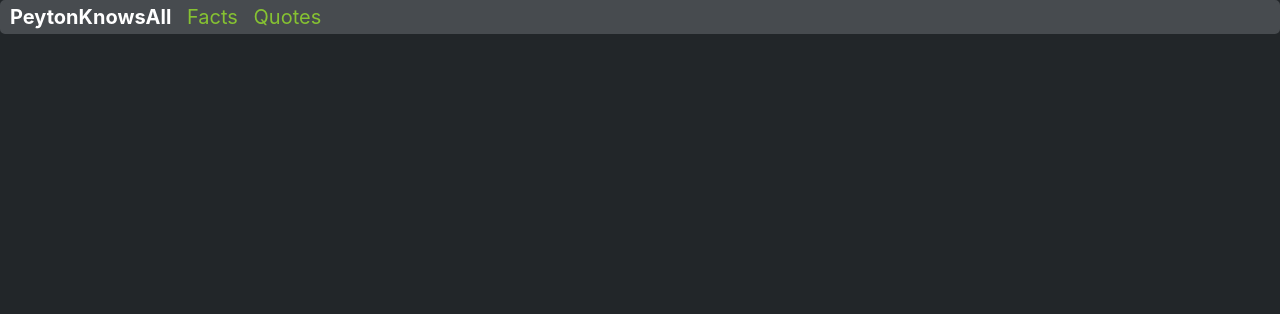
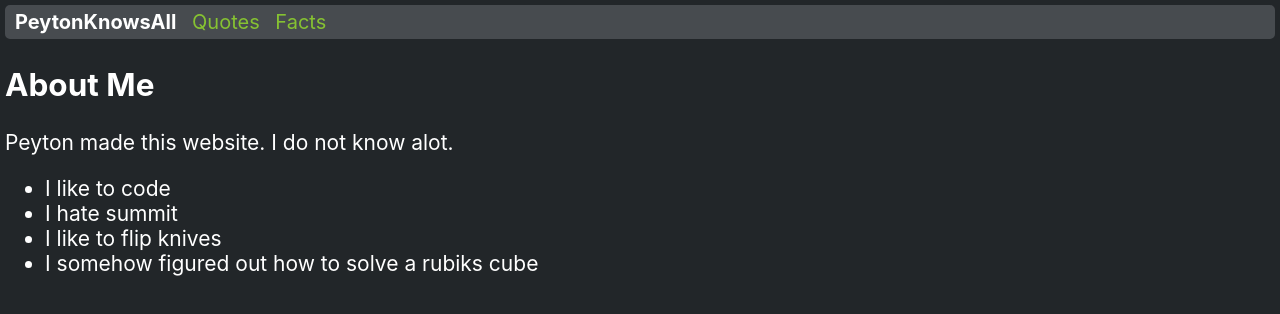
Before and after one commit to Peyton-k/Website, a plain HTML site: page aboutme.html in a window 1280 px wide. Drawn offline with Linux system fonts and the light colour scheme.

Commit message:
Add files via upload

```diff
--- a/aboutme.html
+++ b/aboutme.html
@@ -6,16 +6,26 @@
     <meta name="viewport" content="width=device-width, initial-scale=1.0">
     <title>About Me</title>
 
+    <link rel="stylesheet" href="all.css">
     <link rel="stylesheet" href="nav.css">
-    <link rel="stylesheet" href="all.css">
 
 </head>
 <body>
     <div class="nav">
             <a class="active" href="main.html">PeytonKnowsAll</a>
-            <a href="aboutme.html">Facts</a>
-            <a href="link.html">Quotes</a>
-        </div>
+            <a href="quotes.html">Quotes</a>
+            <a href="facts.html">Facts</a>
     </div>
+    <h2>About Me</h2>
+    <p>
+        Peyton made this website. I do not know alot.
+    </p>
+    <ul>
+        <li>I like to code</li>
+        <li>I hate summit</li>
+        <li>I like to flip knives</li>
+        <li>I somehow figured out how to solve a rubiks cube</li>
+    </ul>
+
 </body>
 </html>
--- a/all.css
+++ b/all.css
@@ -1,9 +1,9 @@
 body {
-    margin: 0;
+    margin: 5px;
     font-family: -apple-system, BlinkMacSystemFont, 'Segoe UI', Roboto, Oxygen, Ubuntu, Cantarell, 'Open Sans', 'Helvetica Neue', sans-serif;
     background-color: #222629;
     color: white;
-    font-size: 30px;
+    font-size: 21px;
 }
 
 /* colors
--- a/main.css
+++ b/main.css
@@ -3,7 +3,7 @@ body {
     font-family: -apple-system, BlinkMacSystemFont, 'Segoe UI', Roboto, Oxygen, Ubuntu, Cantarell, 'Open Sans', 'Helvetica Neue', sans-serif;
     background-color: #222629;
     color: white;
-    font-size: 30px;
+    font-size: 21px;
 }
 
 /* colors
```
Also changed, not shown: facts.html (added, +29 -0 lines), main.html (+1 -1 lines), test.html (added, +22 -0 lines).
